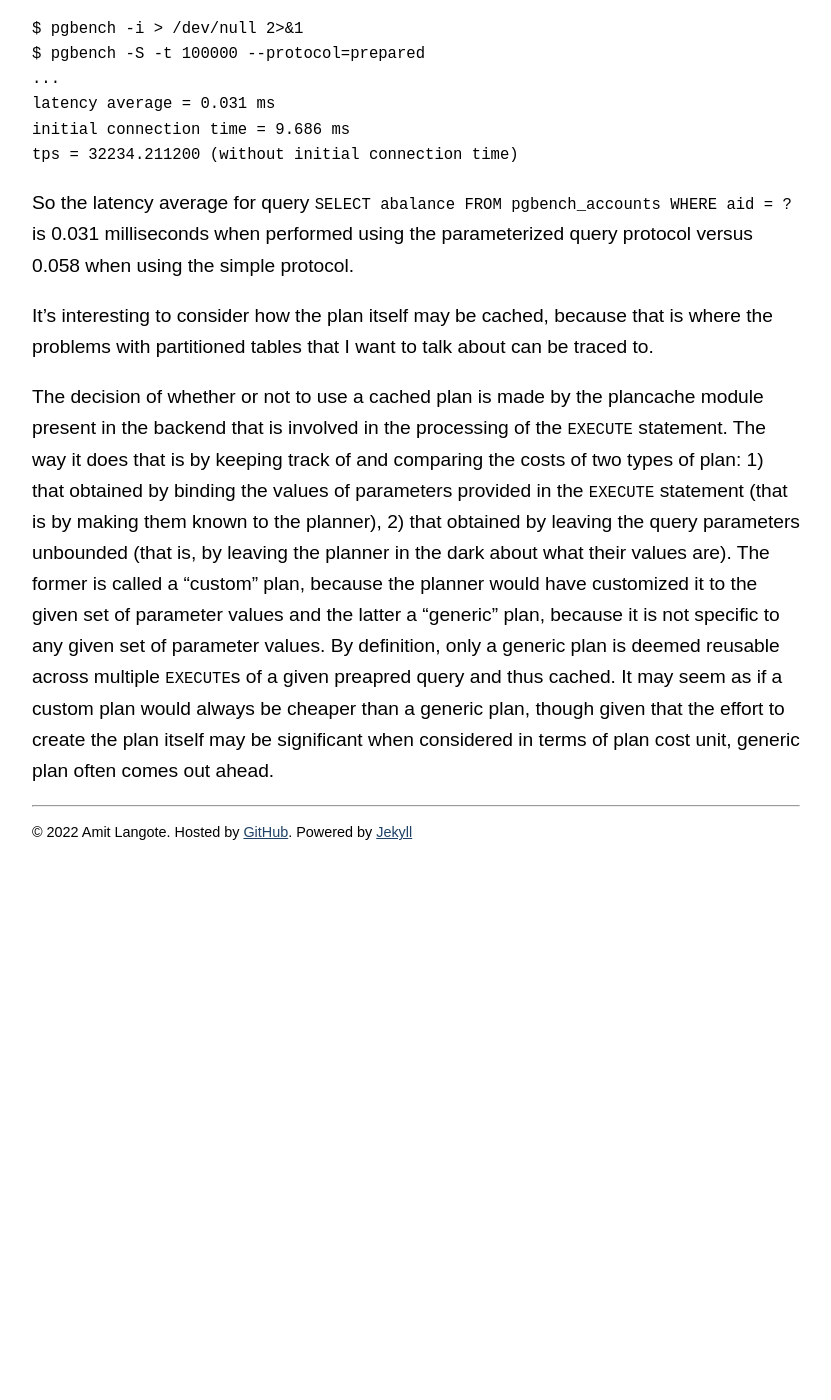
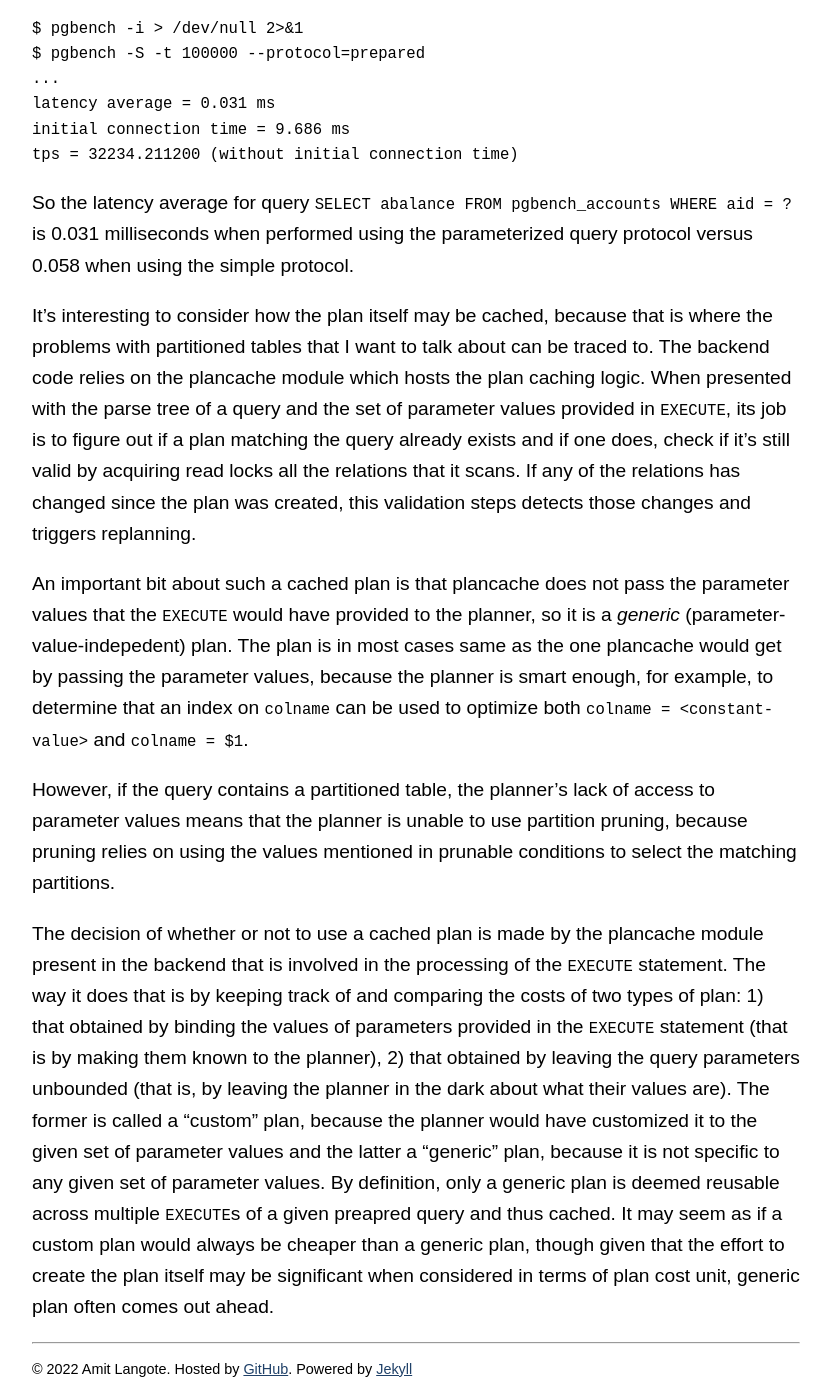
Before and after one commit to amitlan/website, a Jekyll site: the page built from _posts/2022-04-12-param-query-partition-woes.md, in a window 1280 px wide and 1400 px high, scrolled down 1513 px. Shown: the whole window, without its empty margins (224-1055 px from the left). Built offline with Jekyll 4.4.1, drawn with Linux system fonts in a browser that asks for light colours; before the commit the page ends 2377 px from its top, so only the background shows below that.

Commit message:
generic plan text

```diff
--- a/_posts/2022-04-12-param-query-partition-woes.md
+++ b/_posts/2022-04-12-param-query-partition-woes.md
@@ -71,7 +71,25 @@ is 0.031 milliseconds when performed using the parameterized query protocol vers
 when using the simple protocol.
 
 It's interesting to consider how the plan itself may be cached, because that is where the
-problems with partitioned tables that I want to talk about can be traced to.
+problems with partitioned tables that I want to talk about can be traced to.  The backend
+code relies on the plancache module which hosts the plan caching logic.  When presented
+with the parse tree of a query and the set of parameter values provided in `EXECUTE`, its
+job is to figure out if a plan matching the query already exists and if one does, check if
+it's still valid by acquiring read locks all the relations that it scans.  If any of the
+relations has changed since the plan was created, this validation steps detects those
+changes and triggers replanning.
+
+An important bit about such a cached plan is that plancache does not pass the parameter
+values that the `EXECUTE` would have provided to the planner, so it is a *generic*
+(parameter-value-indepedent) plan.  The plan is in most cases same as the one plancache
+would get by passing the parameter values, because the planner is smart enough, for
+example, to determine that an index on `colname` can be used to optimize both
+`colname = <constant-value>` and `colname = $1`.
+
+However, if the query contains a partitioned table, the planner's lack of access to
+parameter values means that the planner is unable to use partition pruning, because
+pruning relies on using the values mentioned in prunable conditions to select the
+matching partitions.
 
 The decision of whether or not to use a cached plan is made by the plancache module
 present in the backend that is involved in the processing of the `EXECUTE` statement.
```
